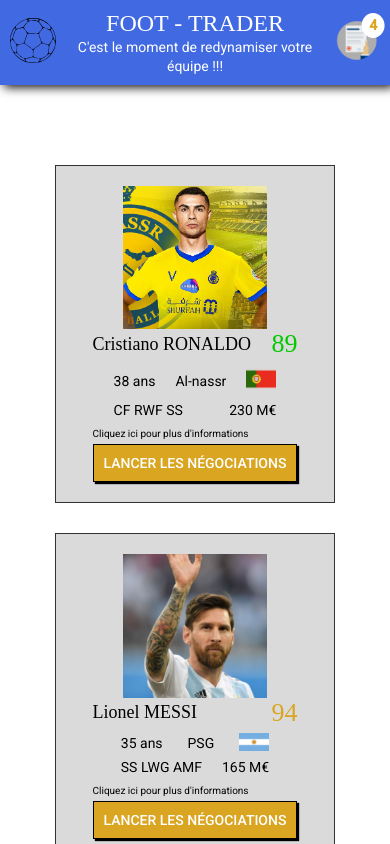
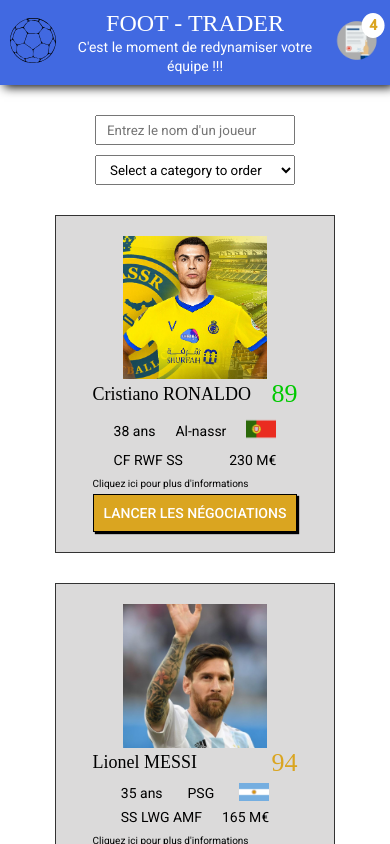
Before and after one commit to NanmegniNgassam/foot-trader, a React (Create React App) app: page / in a window 390 px wide. Shown: the top 844 px of the page. Built offline with nearby package versions, Linux system fonts and the light colour scheme; a web font is replaced by a local one.

Commit message:
Responsive FilterZone Component done !

```diff
--- a/src/components/App.js
+++ b/src/components/App.js
@@ -4,15 +4,19 @@
 import Cart from './Cart';
 import Footer from './Footer';
 import PlayerList from './PlayerList';
+import FilterZone from './FilterZone';
 
 function App() {
   const [isShownMenu, setIsShownMenu] = useState(false);
+  const [searchKeyWords, setSearchKeyWords] = useState('');
+  const [orderCriteria, setOrderCriteria] = useState('--');
 
   return (
     <div className="App">
       <Banner isShownMenu={isShownMenu} setIsShownMenu={setIsShownMenu} />
       <main className='main-layout'>
-        <PlayerList />
+        <FilterZone searchKeyWords={searchKeyWords} setSearchKeyWords={setSearchKeyWords} orderCriteria={orderCriteria} setOrderCriteria={setOrderCriteria}/>
+        <PlayerList searchKeyWords={searchKeyWords} orderCriteria={orderCriteria} />
         <Cart isShownMenu={isShownMenu} setIsShownMenu={setIsShownMenu} />
       </main>
       <Footer />
--- /dev/null
+++ b/src/components/FilterZone.js
@@ -0,0 +1,24 @@
+import '../styles/FilterZone.css';
+import playerList from '../datas/playerList';
+
+const FilterZone = ({searchKeyWords, setSearchKeyWords, orderCriteria, setOrderCriteria}) => {
+    let categories = Object.keys(playerList.at(0));
+    const notAllowedCategories = ['id','nationality','position','cover','contractYear','description'];
+    categories = categories.filter((category) => (!notAllowedCategories.includes(category)));
+
+    return (
+        <div className='container'>
+            <div className='filter-zone'>
+                <input type="text" onChange={(e) => setSearchKeyWords(e.target.value.toLowerCase())} placeholder="Entrez le nom d'un joueur" value={searchKeyWords} />
+                <select value={orderCriteria} onChange={(e) => setOrderCriteria(e.target.value)}>
+                    <option value='--'> Select a category to order </option>
+                    {categories.map((category) => (
+                            <option value={category}> {category} </option>
+                    ))}
+                </select>
+            </div>
+        </div>
+    );
+}
+
+export default FilterZone;
--- a/src/components/PlayerList.js
+++ b/src/components/PlayerList.js
@@ -2,15 +2,31 @@
 import '../styles/PlayerList.css'
 import PlayerItem from './PlayerItem';
 
-function PlayerList() {
+function PlayerList({searchKeyWords, orderCriteria}) {
+    let playerSelected = playerList.filter((player) => ((player.name.toLowerCase()).includes(searchKeyWords)));
+    function compareCriteria(itemA, itemB) {
+        if(typeof(playerList.at(0)[orderCriteria]) === 'string') {
+            const nameA = itemA[orderCriteria].toLowerCase();
+            const nameB = itemB[orderCriteria].toLowerCase();
 
-    return (
+            if(nameA > nameB) { return (1) } else { return (-1)}
+        } else {
+            return (-(itemA[orderCriteria] - itemB[orderCriteria]));
+        }
+    }
+    playerSelected = playerSelected.sort(compareCriteria);
+
+    return (playerSelected.length > 0) ? (
         <section className='list-layout'>
             <ul className="shopping-list">
-                {playerList.map((player) => (
+                {playerSelected.map((player) => (
                     <PlayerItem player={player}/>
                 ))}
             </ul>
+        </section>
+    ) : (
+        <section className='list-layout'>
+            <p className="title no-found">Aucun joueur ne correspond à vos critères</p>
         </section>
     );
 }
--- a/src/styles/Banner.css
+++ b/src/styles/Banner.css
@@ -5,7 +5,7 @@
     background-color: royalblue;
     padding: 20px 40px;
     box-shadow: 4px 2px 10px;
-    margin-bottom: 80px;
+    margin-bottom: 60px;
 }
 
 .img-container, .cart-icon {
@@ -68,6 +68,7 @@
 @media screen and (max-width: 500px) { /*AFFICHAGE POUR MOBILE*/
     header.shop-banner {
         padding: 10px;
+        margin-bottom: 30px;
     }
 
     .img-container, .cart-icon {
--- /dev/null
+++ b/src/styles/FilterZone.css
@@ -0,0 +1,41 @@
+.container {
+    width: 90%;
+    max-width: 1000px;
+    margin: 0 auto;
+    margin-bottom: 60px;
+}
+.filter-zone {
+    display: flex;
+    justify-content: space-between;
+    align-items: center;
+}
+
+.filter-zone input, .filter-zone select {
+    min-width: 200px;
+    max-width: 400px;
+    height: 30px;
+    padding: 5px 10px;
+}
+.filter-zone input {
+    width: 50%;
+}
+
+@media screen and (max-width : 1000px) {
+    .container {
+        max-width: 800px;
+    }
+    .filter-zone {
+        margin: 0 auto;
+        width: 80%;
+    }
+}
+
+@media screen and (max-width : 600px) {
+    .container {
+        margin-bottom: 30px;
+    }
+    .filter-zone {
+        flex-direction: column;
+        gap: 10px;
+    }
+}
--- a/src/styles/PlayerList.css
+++ b/src/styles/PlayerList.css
@@ -2,7 +2,12 @@
     width: 90%;
     max-width: 1000px;
     margin: 0 auto;
-    margin-bottom: 80px;
+    margin-bottom: 60px;
+}
+.list-layout .no-found {
+    color: #808080;
+    font-size: 24px;
+    text-align: center;
 }
 
 .list-layout ul {
@@ -22,10 +27,16 @@
         margin: 0 auto;
         width: 80%;
     }
+    .list-layout .no-found  {
+        font-size: 20px;
+    }
 }
 
 @media screen and (max-width : 600px) {
     .list-layout ul {
         grid-template-columns: 1fr;
     }
+    .list-layout .no-found  {
+        font-size: 16px;
+    }
 }
```
